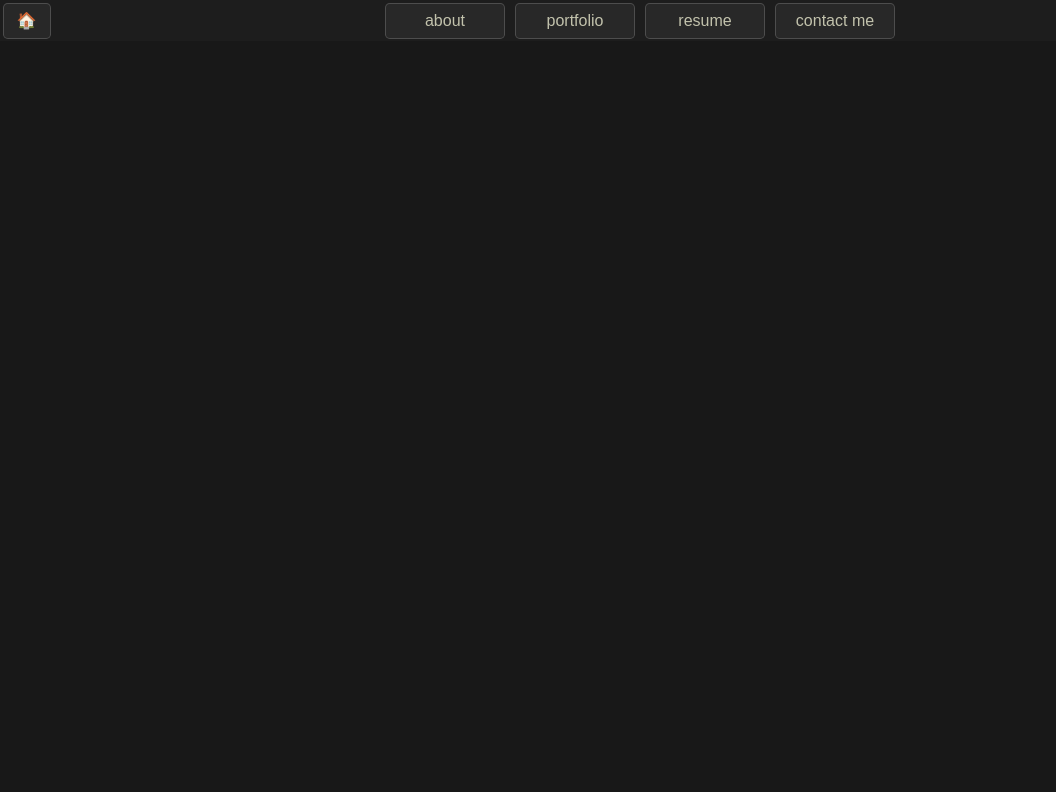
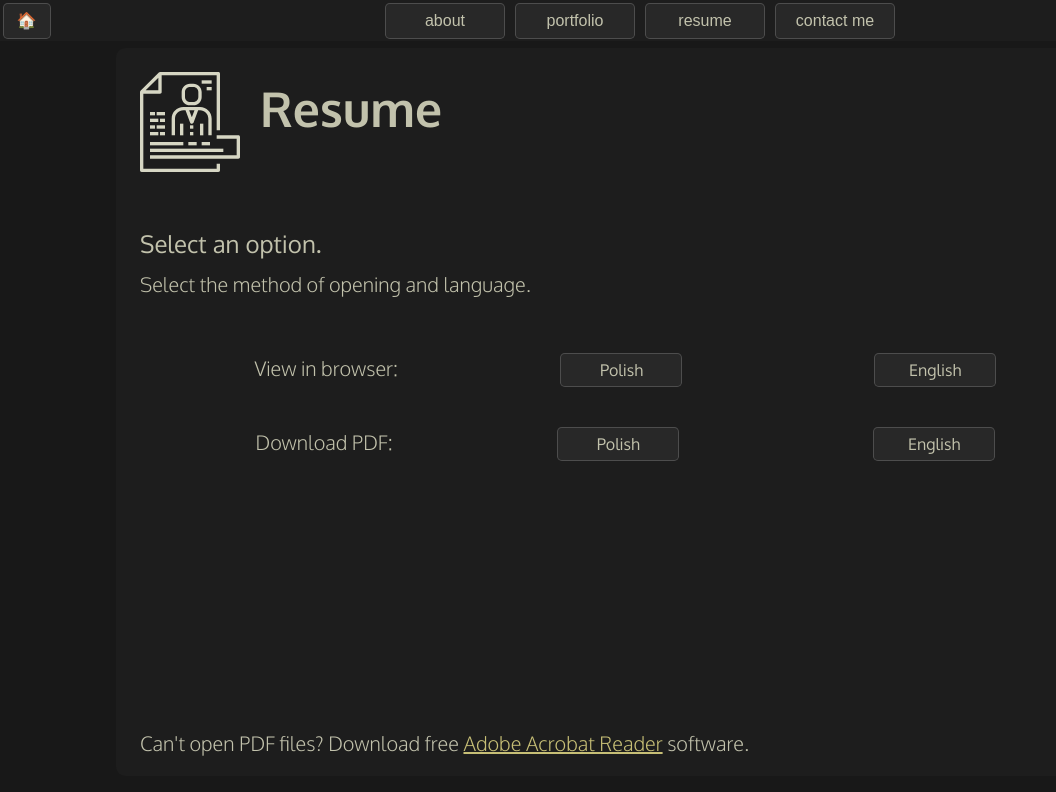
Before and after one commit to factuall/factuall.github.io, a React (Create React App) app in the folder react-app/: page / in a window 1280 px wide. Both pictures are taken after a click on the button "resume". Shown: the top 792 px of the page, without its empty margins (0-1056 px from the left). Built offline with nearby package versions, Linux system fonts and the light colour scheme.

Commit message:
Resume page

```diff
--- a/react-app/src/js/App.js
+++ b/react-app/src/js/App.js
@@ -3,6 +3,7 @@ import Store from './Store';
 import { Context } from './Store';
 import '../css/App.css';
 import AboutPage from './pages/About';
+import ResumePage from './pages/Resume';
 
 let scroll = 0;
 
@@ -73,6 +74,7 @@ const WebContent = () => {
       </div>
       {(state.page == 1 || exiting.page == 1) && <Page index="1"><OnePage><AboutPage></AboutPage></OnePage></Page> }
       {(state.page == 2 || exiting.page == 2) && <Page index="2"><OnePage>portfolio</OnePage></Page> }
+      {(state.page == 3 || exiting.page == 3) && <Page index="3"><OnePage><ResumePage></ResumePage></OnePage></Page> }
     </div>
   );
 
--- /dev/null
+++ b/react-app/src/js/pages/Resume.js
@@ -0,0 +1,34 @@
+import React from 'react';
+import '../../css/Page.css';
+import cvIcon from '../../assets/resume.svg';
+
+let buttonStyle = {display: 'flex', justifyContent: 'center', width: '20%', marginTop: '0.5em'};
+let buttonLineStyle = {display: 'flex', justifyContent: 'space-around', padding: '1em 3em'};
+
+function ResumePage() {
+    return(<div>
+        <div style={{display: 'flex'}}>
+            <img src={cvIcon} style={{position: 'relative', width: '10%', paddingBottom: '2%'}}></img>
+            <div className='title' style={{lineHeight: '150%', marginLeft: '2%'}}>Resume</div>
+        </div>
+        <div className='subtitle'>Select an option.</div>
+        <p>Select the method of opening and language.</p>
+        <div style={{...buttonLineStyle, ...{marginTop: '2em'}}}>
+            <p style={{display: 'flex', justifyContent: 'center'}}>View in browser:</p>
+            <div style={buttonStyle}><div className='button'>&nbsp;<a href='https://google.com/' className='button-link'>Polish</a></div></div>
+            <div style={buttonStyle}><div className='button'>&nbsp;<a href='https://google.com/' className='button-link'>English</a></div></div>
+        </div>
+        <div style={buttonLineStyle}>
+            <p style={{display: 'flex', justifyContent: 'center'}}>Download PDF:</p>
+            <div style={buttonStyle}><div className='button'>&nbsp;<a href='https://google.com/' className='button-link'>Polish</a></div></div>
+            <div style={buttonStyle}><div className='button'>&nbsp;<a href='https://google.com/' className='button-link'>English</a></div></div>
+        </div>
+
+        <p style={{position: 'absolute', bottom: '0', marginBottom: '1em', width: 'calc(100% - 4vw)'}}>
+            Can't open PDF files? Download free <a href="https://get.adobe.com/pl/reader/">Adobe Acrobat Reader</a> software.
+        </p>
+
+    </div>);
+}
+
+export default ResumePage;
```
Also changed, not shown: react-app/src/assets/resume.svg (added).
